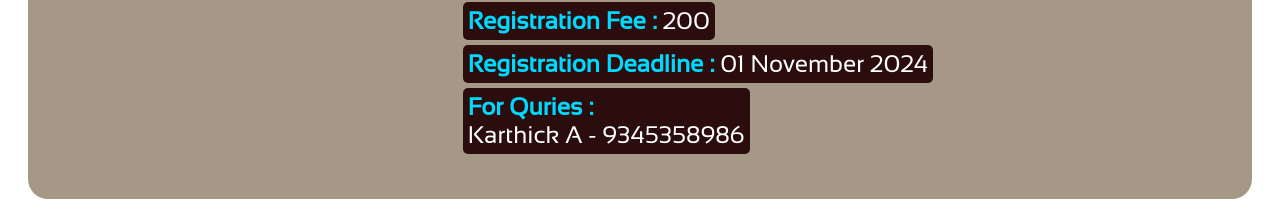
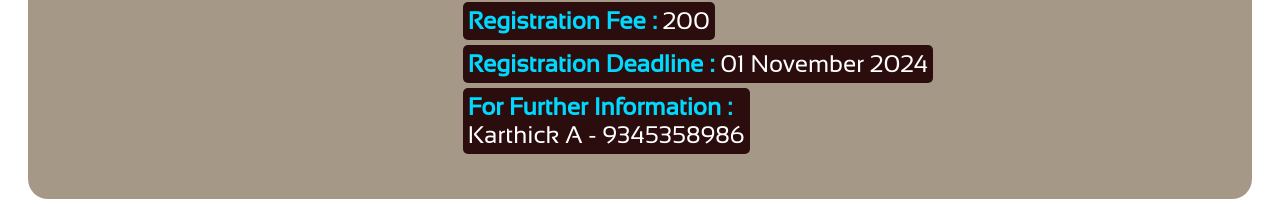
Before and after one commit to beyond-space21/elfuturix_a, a plain HTML site: page el_futurix/general.html in a window 1280 px wide. Shown: the part 544-748 px from the top of the page. Drawn offline with Linux system fonts and the light colour scheme.

Commit message:
Update general.html

```diff
--- a/el_futurix/general.html
+++ b/el_futurix/general.html
@@ -192,7 +192,7 @@
             <br>
             <div class="key">Registration Fee : <span class="val"> 200 </span></div>
             <div class="key">Registration Deadline : <span class="val"> 01 November 2024 </span></div>
-            <div class="key"> For Quries :
+            <div class="key">For Further Information :
                 <div class="val">Karthick A - 9345358986</div>
             </div>
         </div>
```
